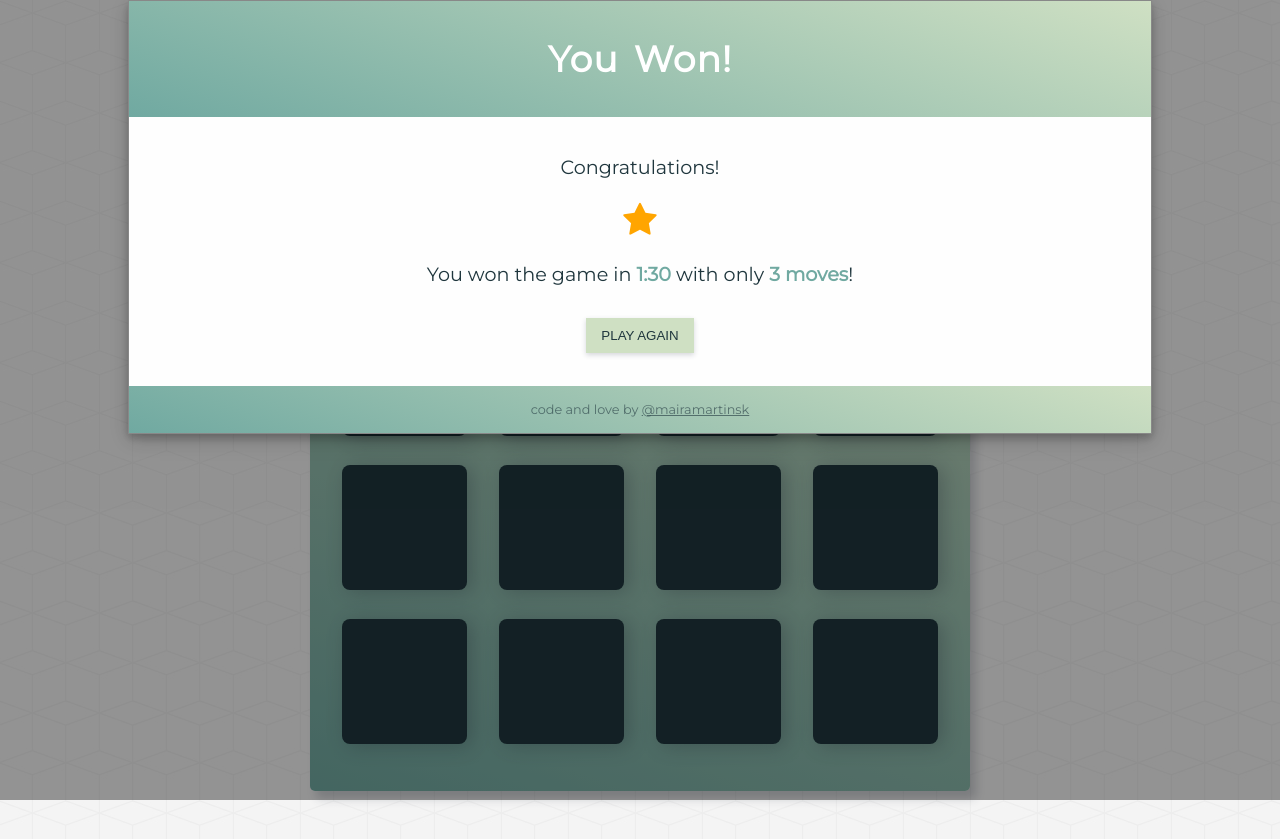
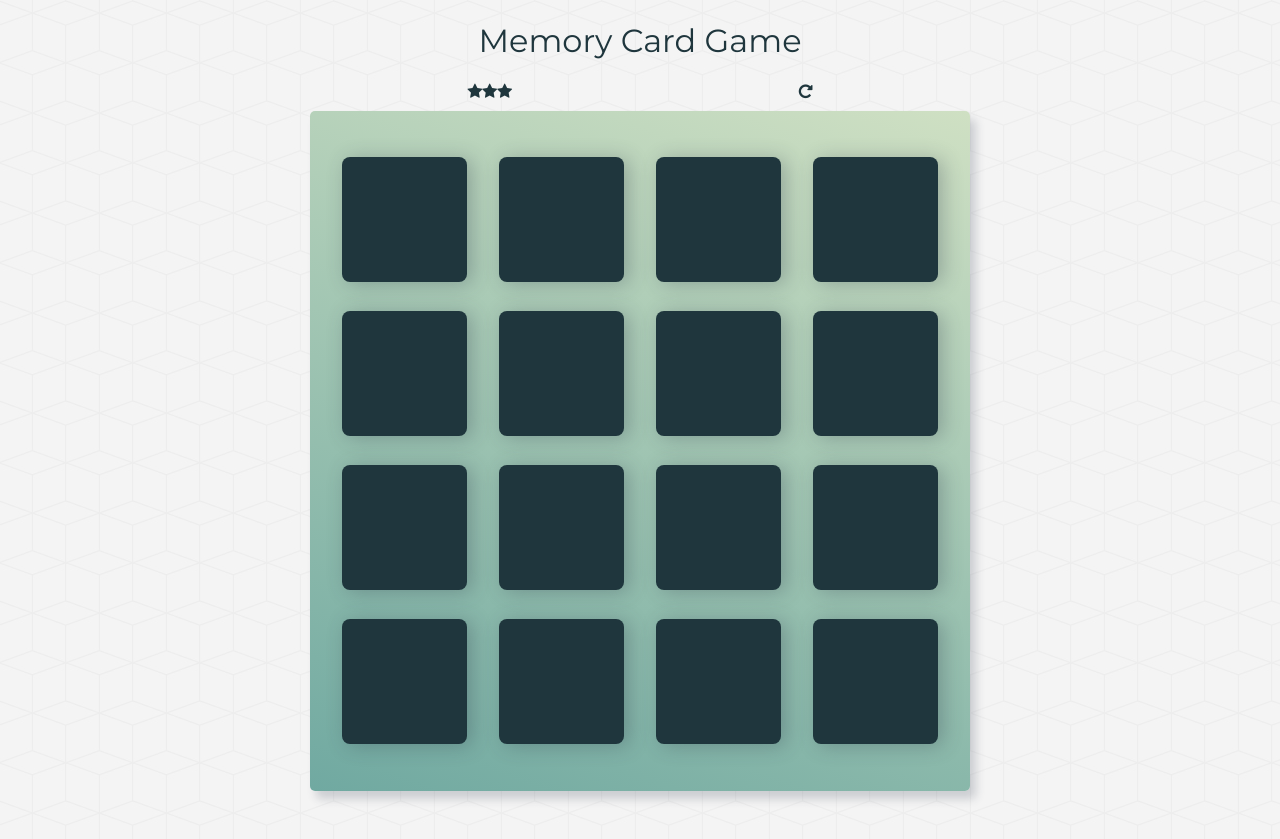
Before and after one commit to mairamartinsk/memory-game, a plain HTML site: page index.html in a window 1280 px wide. Drawn offline with Linux system fonts and the light colour scheme.

Commit message:
Remove hard-coded modal info

```diff
--- a/css/app.css
+++ b/css/app.css
@@ -120,7 +120,7 @@ h1 {
  */
 
 .modal {
-  display: block;
+  display: none;
   position: fixed;
   z-index: 1;
   left: 0;
--- a/index.html
+++ b/index.html
@@ -38,8 +38,8 @@
         </div>
         <div class="modal-body">
           <p>Congratulations!</p>
-          <span class="js-stars"><i class="fa fa-star"></i></span>
-          <p>You won the game in <span class="js-time">1:30</span> with only <span class="js-moves">3 moves</span>!</p>
+          <span class="js-stars"></span>
+          <p>You won the game in <span class="js-time"></span> with only <span class="js-moves"></span>!</p>
           <button class="js-restart">Play Again</button>
         </div>
         <div class="modal-footer">
```
